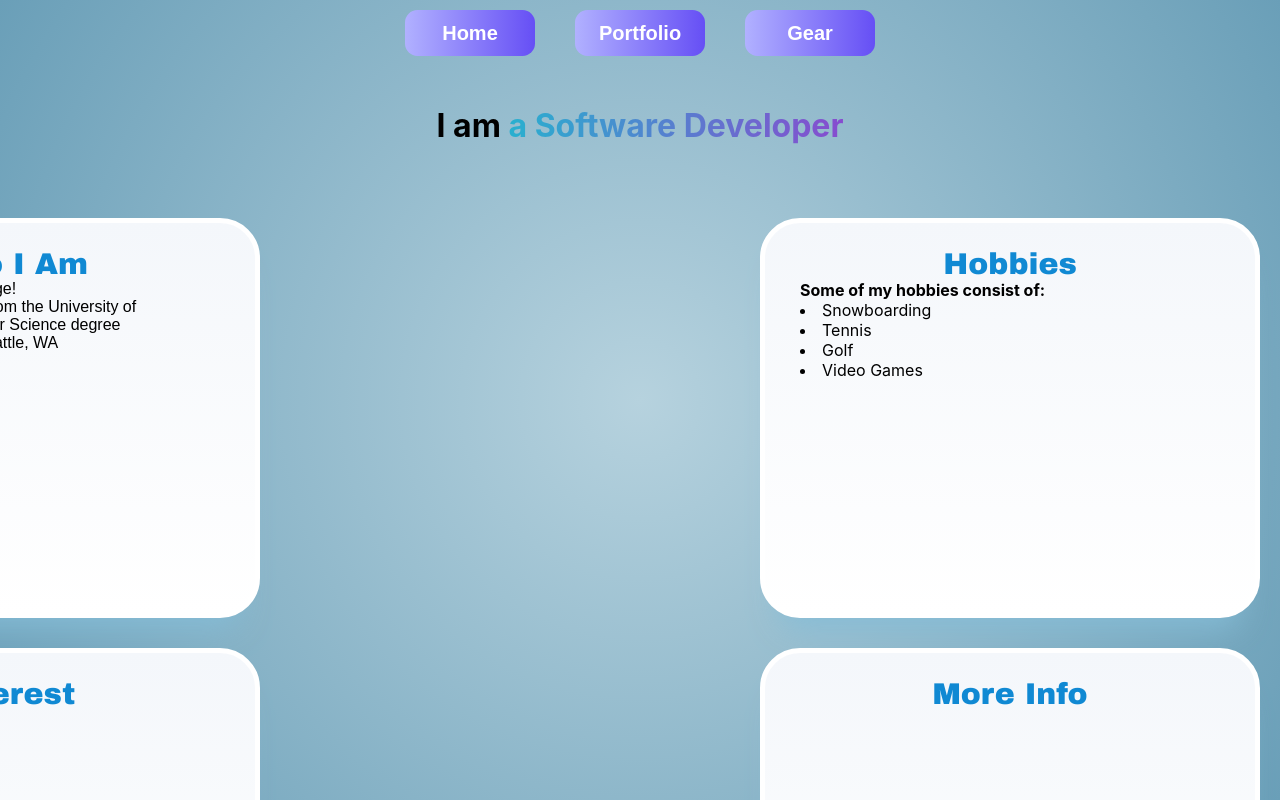
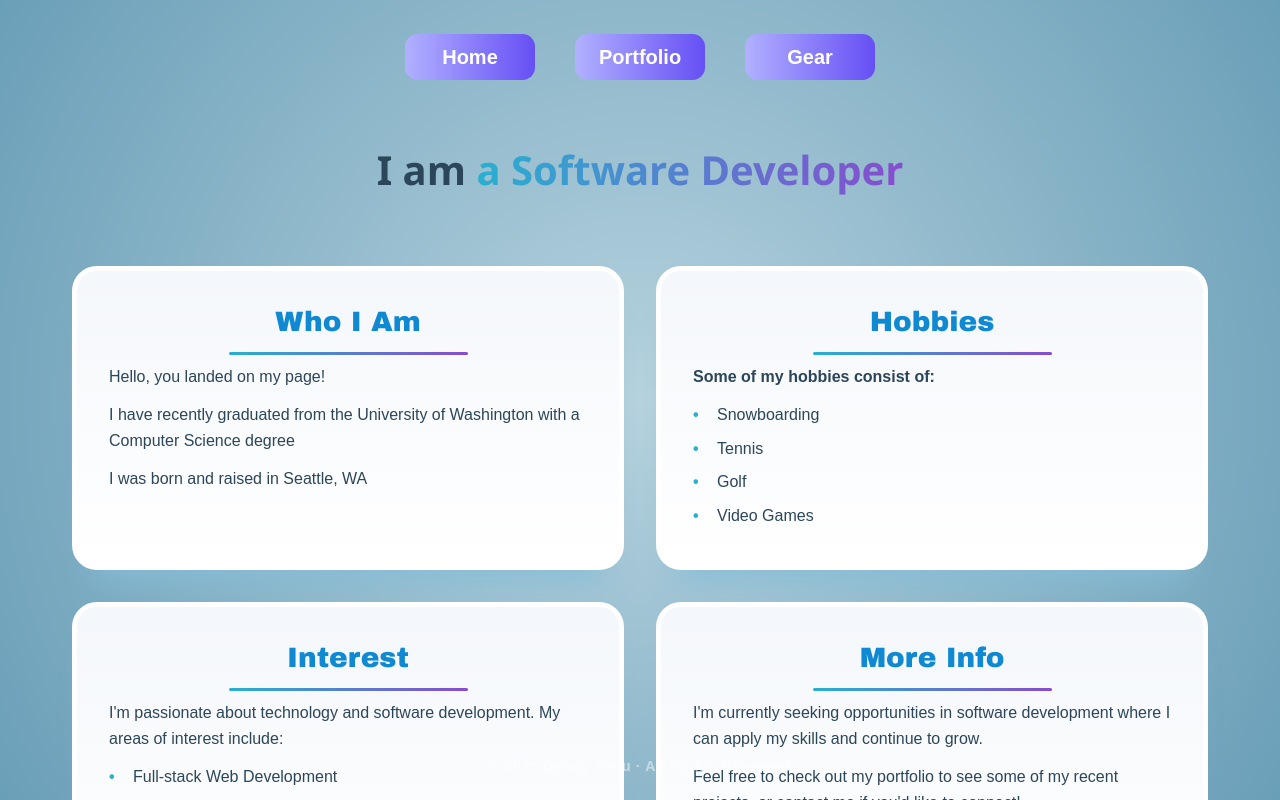
Before and after one commit to dzhouu/personal-web, a React (Create React App) app: page /about in a window 1280 px wide. Built offline with nearby package versions, Linux system fonts and the light colour scheme.

Commit message:
Fixed some of the CSS efforts

```diff
--- a/src/app/About/About.css
+++ b/src/app/About/About.css
@@ -1,112 +1,36 @@
-/* Home.css */
-.about-container {
-    display: flex;
-    flex-direction: column;
-    align-items: center;
-    margin: 5vh auto;
-    max-width: 1000px; /* Adjust based on your needs */
+:root {
+    --primary-bg: #7398b3;
+    --card-bg: white;
+    --card-gradient: linear-gradient(0deg, #ffffff 0%, #f4f7fb 100%);
+    --primary-text: #2c4659;
+    --heading-color: rgb(16, 137, 211);
+    --button-gradient: linear-gradient(90deg, #b1b1ff, #664ff5);
+    --content-gradient: linear-gradient(to right, #28B0CF 0%, #874CCF 100%);
+    --card-shadow: rgba(133, 189, 215, 0.88) 0px 30px 30px -20px;
 }
 
-.animated-text {
-    text-align: center;
+body {
+    font-family: 'Segoe UI', Tahoma, Geneva, Verdana, sans-serif;
+    margin: 0;
+    padding: 0;
+    color: var(--primary-text);
+    line-height: 1.6;
 }
 
-.info-grid {
-    display: grid;
-    grid-template-columns: repeat(2, 1fr);
-    gap: 30px 500px; /* adds equal spacing between rows and columns */
+/* Navigation Bar */
+.navbar {
+    display: flex;
+    justify-content: center;
     width: 100%;
-    margin-top: 40px;
-    padding: 0 20px; /* optional: adds some breathing room on sides */
-    box-sizing: border-box;
-    margin-right: 800px;
-}
-
-.about-heading {
-    font-size: 4rem; /* Adjust the font size as needed */
-    text-align: center;
-    margin: 0;
-    padding: 0;
-}
-
-.cool-color {
-    color: #007bff; /* Or any other color you prefer */
-}
-
-.info-container {
-    background: linear-gradient(0deg, #ffffff 0%, #f4f7fb 100%);
-    border-radius: 40px;
-    padding: 25px 35px;
-    border: 5px solid #ffffff;
-    box-shadow: rgba(133, 189, 215, 0.88) 0px 30px 30px -20px;
-    height: 400px;
-    width: 500px /* Important: Let grid control the width */
-}
-
-.info-heading {
-    font-family: "Arial Black", sans-serif;
-    text-align: center;
-    font-weight: 900;
-    font-size: 30px;
-    color: rgb(16, 137, 211);
-}
-
-.slide-in-left {
-    animation: slideInLeft 1s ease forwards;
-}
-
-@keyframes slideInLeft {
-    0% {
-        transform: translateX(-100%);
-        opacity: 0;
-    }
-    100% {
-        transform: translateX(0);
-        opacity: 1;
-    }
-}
-
-
-p {
-    font-family: "Nunito Sans", sans-serif;
-}
-
-.animated-text {
-    height: 2em;
-    text-align: left;
-    margin-bottom: 5vh;
-}
-
-.animated-text-content {
-    color: #766df0;
-    display: inline-block;
-    margin-bottom: 0.15em;
-    vertical-align: middle;
-}
-
-.animated-text-cursor {
-    animation: blink 0.75s step-end infinite;
-    display: inline-block;
-    height: 1.3em;
-    margin-bottom: 0.14em;
-    margin-left: 0.07em;
-    position: absolute;
-    vertical-align: middle;
-    width: 3px;
-}
-
-.content-color {
-    background: #28B0CF;
-    background: linear-gradient(to right, #28B0CF 0%, #874CCF 100%);
-    -webkit-background-clip: text;
-    -webkit-text-fill-color: transparent;
+    gap: 20px;
+    padding: 1.5rem 0;
 }
 
 .btn {
     width: 6.5em;
     height: 2.3em;
     margin: 0.5em;
-    background: linear-gradient(90deg, #b1b1ff, #664ff5);
+    background: var(--button-gradient);
     color: white;
     border: none;
     border-radius: 0.625em;
@@ -116,10 +40,12 @@ p {
     position: relative;
     z-index: 1;
     overflow: hidden;
+    transition: transform 0.3s ease;
 }
 
 .btn:hover {
     color: black;
+    transform: translateY(-3px);
 }
 
 .btn:after {
@@ -137,13 +63,156 @@ p {
 
 .btn:hover:after {
     transform: skewX(-45deg) scale(1, 1);
-    -webkit-transition: all 0.5s;
     transition: all 0.5s;
 }
 
-.navbar {
+/* Main Container */
+.about-container {
     display: flex;
-    justify-content: center;
+    flex-direction: column;
+    align-items: center;
+    margin: 3vh auto;
+    max-width: 1200px;
+    padding: 0 2rem;
+}
+
+/* Animated Text */
+.animated-text {
+    height: 3em;
+    text-align: center;
+    margin-bottom: 3rem;
     width: 100%;
-    gap: 20px;
 }
+
+.semi-bold {
+    font-weight: 600;
+    font-size: 2.5rem;
+    margin: 0;
+}
+
+.content-color {
+    background: var(--content-gradient);
+    -webkit-background-clip: text;
+    -webkit-text-fill-color: transparent;
+    background-clip: text;
+    font-weight: 700;
+}
+
+/* Grid Layout */
+.info-grid {
+    display: grid;
+    grid-template-columns: repeat(2, 1fr);
+    gap: 2rem;
+    width: 100%;
+    margin-top: 2rem;
+}
+
+.info-container {
+    background: var(--card-gradient);
+    border-radius: 25px;
+    padding: 1.8rem 2rem;
+    border: 5px solid #ffffff;
+    box-shadow: var(--card-shadow);
+    min-height: 300px;
+    transition: transform 0.3s ease, box-shadow 0.3s ease;
+    display: flex;
+    flex-direction: column;
+}
+
+.info-container:hover {
+    transform: translateY(-5px);
+    box-shadow: rgba(133, 189, 215, 1) 0px 30px 30px -15px;
+}
+
+.info-heading {
+    font-family: "Arial Black", sans-serif;
+    text-align: center;
+    font-weight: 900;
+    font-size: 28px;
+    color: var(--heading-color);
+    margin-top: 0;
+    margin-bottom: 1.2rem;
+    position: relative;
+}
+
+.info-heading:after {
+    content: '';
+    position: absolute;
+    left: 25%;
+    bottom: -10px;
+    width: 50%;
+    height: 3px;
+    background: var(--content-gradient);
+    border-radius: 2px;
+}
+
+/* Typography */
+p {
+    font-family: "Nunito Sans", sans-serif;
+    margin-bottom: 0.8rem;
+}
+
+li {
+    font-family: "Nunito Sans", sans-serif;
+    margin-bottom: 0.5rem;
+    list-style-type: none;
+    position: relative;
+    padding-left: 1.5rem;
+}
+
+li:before {
+    content: "•";
+    color: #28B0CF;
+    font-weight: bold;
+    position: absolute;
+    left: 0;
+}
+
+/* Animation */
+.slide-in-left {
+    animation: slideInLeft 1s ease forwards;
+}
+
+@keyframes slideInLeft {
+    0% {
+        transform: translateX(-100%);
+        opacity: 0;
+    }
+    100% {
+        transform: translateX(0);
+        opacity: 1;
+    }
+}
+
+/* Footer */
+footer {
+    text-align: center;
+    margin-top: 3rem;
+    padding: 1rem;
+    color: rgba(255, 255, 255, 0.7);
+    font-size: 0.9rem;
+    width: 100%;
+}
+
+/* Responsive Design */
+@media (max-width: 1200px) {
+    .info-grid {
+        grid-template-columns: 1fr 1fr;
+        gap: 1.5rem;
+    }
+}
+
+@media (max-width: 768px) {
+    .info-grid {
+        grid-template-columns: 1fr;
+    }
+
+    .semi-bold {
+        font-size: 2rem;
+    }
+
+    .btn {
+        font-size: 16px;
+        height: 2.1em;
+    }
+}
--- a/src/app/About/About.tsx
+++ b/src/app/About/About.tsx
@@ -1,7 +1,7 @@
-// About.tsx
 import React, {JSX, useEffect, useState} from "react";
 import "./About.css";
 import {useNavigate} from "react-router-dom";
+import AllRightReserveComponent from "../All-Right-Reserve/All-Right-Reserve-Component";
 
 export const About = (): JSX.Element => {
     const [currentIndex, setCurrentIndex] = useState(0);
@@ -39,27 +39,38 @@ export const About = (): JSX.Element => {
                     <div className="info-container">
                         <h1 className="info-heading">Who I Am</h1>
                         <p>Hello, you landed on my page!</p>
-                        <p> I have recently graduated from the University of Washington with a Computer Science
-                            degree</p>
-                        <p> I was born and raised in Seattle, WA</p>
-
+                        <p>I have recently graduated from the University of Washington with a Computer Science degree</p>
+                        <p>I was born and raised in Seattle, WA</p>
                     </div>
                     <div className="info-container">
                         <h1 className="info-heading">Hobbies</h1>
-                        <b>Some of my hobbies consist of:</b>
-
-                        <li>Snowboarding</li>
-                        <li>Tennis</li>
-                        <li>Golf</li>
-                        <li>Video Games</li>
+                        <p><b>Some of my hobbies consist of:</b></p>
+                        <ul>
+                            <li>Snowboarding</li>
+                            <li>Tennis</li>
+                            <li>Golf</li>
+                            <li>Video Games</li>
+                        </ul>
                     </div>
                     <div className="info-container">
                         <h1 className="info-heading">Interest</h1>
+                        <p>I'm passionate about technology and software development. My areas of interest include:</p>
+                        <ul>
+                            <li>Full-stack Web Development</li>
+                            <li>Mobile App Creation</li>
+                            <li>User Experience Design</li>
+                            <li>Cloud Architecture</li>
+                        </ul>
                     </div>
                     <div className="info-container">
                         <h1 className="info-heading">More Info</h1>
+                        <p>I'm currently seeking opportunities in software development where I can apply my skills and continue to grow.</p>
+                        <p>Feel free to check out my portfolio to see some of my recent projects, or contact me if you'd like to connect!</p>
+                        <p>I enjoy collaborating on innovative projects that solve real-world problems.</p>
                     </div>
                 </div>
+
+                <AllRightReserveComponent/>
             </div>
         </div>
     );
--- /dev/null
+++ b/src/app/All-Right-Reserve/All-Right-Reserve-Component.tsx
@@ -0,0 +1,19 @@
+import React from 'react';
+import './All-Right-Reserve.css';
+
+interface CopyrightFooterProps {
+  // Optional props can be added here if needed in the future
+  className?: string;
+}
+
+const CopyrightFooter: React.FC<CopyrightFooterProps> = ({ className = '' }) => {
+  return (
+    <div className={`copyright-footer ${className}`}>
+      <p className="copyright-text">
+        © {new Date().getFullYear()} Denny Zhou · All Rights Reserved
+      </p>
+    </div>
+  );
+};
+
+export default CopyrightFooter;
--- /dev/null
+++ b/src/app/All-Right-Reserve/All-Right-Reserve.css
@@ -0,0 +1,17 @@
+.copyright-footer {
+    width: 100%;
+    display: flex;
+    justify-content: center;
+    position: fixed;
+    bottom: 10px;
+    left: 0;
+    right: 0;
+    z-index: 10;
+}
+
+.copyright-text {
+    color: rgba(255, 255, 255, 0.5);
+    font-size: 14px;
+    font-weight: 800;
+    letter-spacing: 0.05em;
+}
--- a/src/app/Gear/GearPage.css
+++ b/src/app/Gear/GearPage.css
@@ -80,13 +80,13 @@
 .item-title {
     font-weight: bold;
     margin: 0 0 5px 0;
-    color: white;
+    color: blue;
 }
 
 .item-description {
     margin: 0;
     font-size: 14px;
-    color: rgba(255, 255, 255, 0.8);
+    color: black;
 }
 
 .item-image {
--- a/src/app/Home/Home.tsx
+++ b/src/app/Home/Home.tsx
@@ -2,6 +2,7 @@
 import React, {JSX, useEffect} from "react";
 import "./Home.css";
 import {Socials} from "../Social/Socials";
+import AllRightReserveComponent from "../All-Right-Reserve/All-Right-Reserve-Component";
 import {useNavigate} from "react-router-dom";
 import ProfileHeader from "../Profile-Header/Profile";
 
@@ -76,6 +77,7 @@ export const Home = (): JSX.Element => {
                 </div>
 
                 <Socials />
+                <AllRightReserveComponent />
             </div>
         </div>
     );
--- a/src/app/Skills/Skills.css
+++ b/src/app/Skills/Skills.css
@@ -83,14 +83,14 @@
     align-items: flex-start;
 }
 
-.item-title {
+.item-title-exp {
     font-size: 1.25rem;
     font-weight: 600;
     color: #312e81;
     margin: 0;
 }
 
-.item-subtitle {
+.item-subtitle-exp {
     margin-top: 0.25rem;
     color: #4338ca;
 }
@@ -126,7 +126,7 @@
     animation: fadeIn 0.3s ease-out forwards;
 }
 
-.item-description {
+.item-description-exp {
     color: #4b5563;
 }
 
@@ -180,13 +180,13 @@
     }
 }
 
-.item-description-list {
+.item-description-list-exp {
     padding-left: 1.5rem;
     margin-top: 0.5rem;
     margin-bottom: 1rem;
 }
 
-.item-description-point {
+.item-description-point-exp {
     margin-bottom: 0.25rem;
     color: #4b5563;
 }
```
Also changed, not shown: src/app/Skills/ExperienceAndProjects.tsx (+9 -9 lines).
